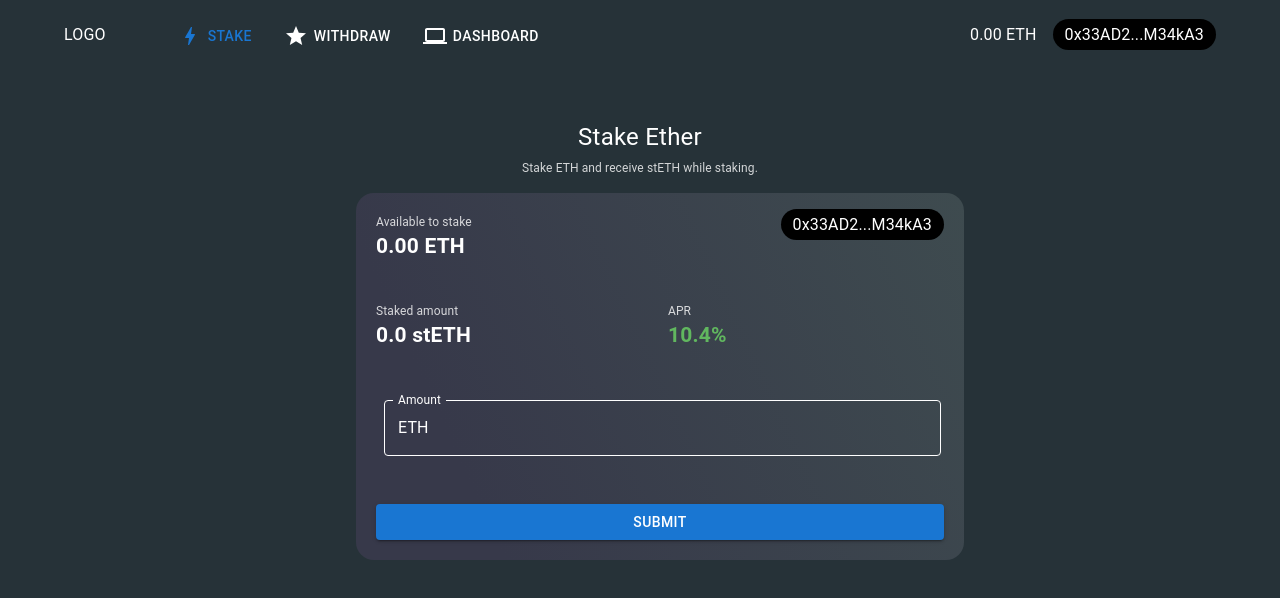
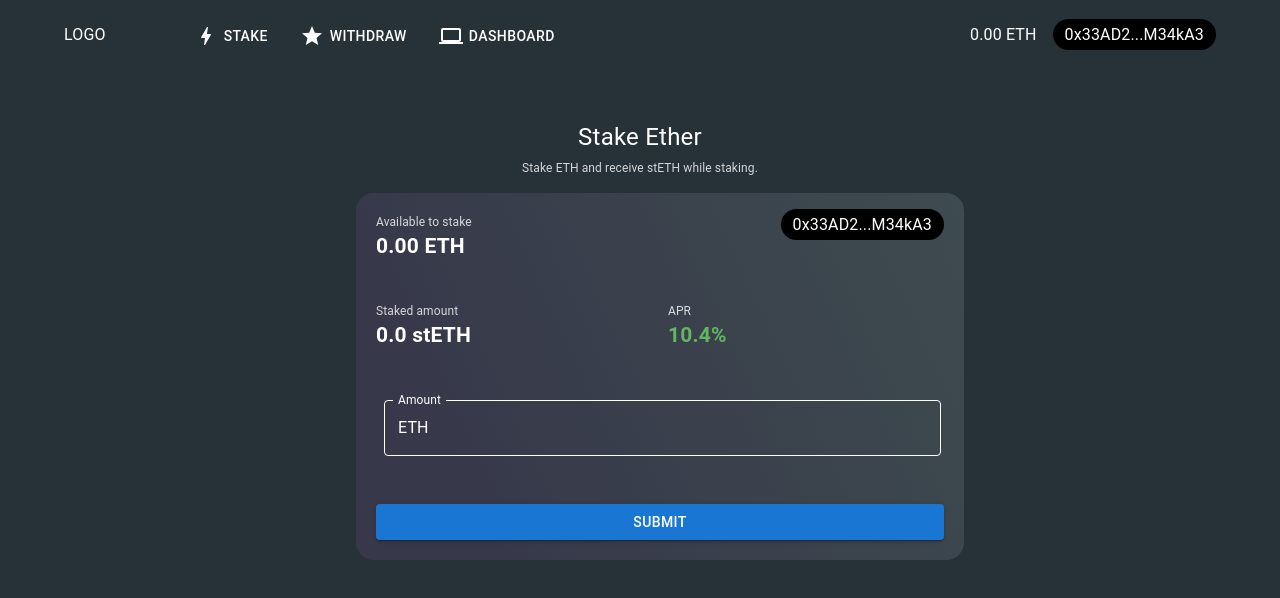
Before and after one commit to nicobevilacqua/StakeTogether, a React (Create React App) app in the folder frontend/: page / in a window 1280 px wide. Shown: the top 598 px of the page. Built offline with nearby package versions, Linux system fonts and the light colour scheme.

Commit message:
fix: header

```diff
--- a/frontend/src/components/Header.tsx
+++ b/frontend/src/components/Header.tsx
@@ -18,17 +18,19 @@ export default function Header() {
         <Grid container spacing={2}>
           <Grid item xs={8}>
             <Typography display={'inline-block'} marginTop={'7px'} marginRight={'64px'}>LOGO</Typography>
-            <Button onClick={() => navigate('/withdraw')} variant="text">
-              <BoltIcon className='icon-header'/>
-              Stake
-            </Button>
-            <div className='button-container'>
+            <div className={`button-container ${window.location.hash === '#/' && 'active'}`}>
+              <Button onClick={() => navigate('/')} variant="text">
+                <BoltIcon className='icon-header'/>
+                Stake
+              </Button>
+            </div>
+            <div className={`button-container ${window.location.hash === '#/withdraw' && 'active'}`}>
               <Button onClick={() => navigate('/withdraw')} variant="text">
                 <GradeIcon className='icon-header'/>
                 Withdraw
               </Button>
             </div>
-            <div className='button-container'>
+            <div className={`button-container ${window.location.hash === '#/dashboard' && 'active'}`}>
               <Button onClick={() => navigate('/dashboard')} variant="text">
                 <LaptopIcon className='icon-header'/>
                 Dashboard
--- a/frontend/src/index.css
+++ b/frontend/src/index.css
@@ -28,6 +28,9 @@ input::-webkit-inner-spin-button {
 .button-container button {
     color: white;
 }
+.button-container.active button {
+    color: #1676d2;
+}
 .address-cumb {
     margin-left: 16px;
     background: black;
```
